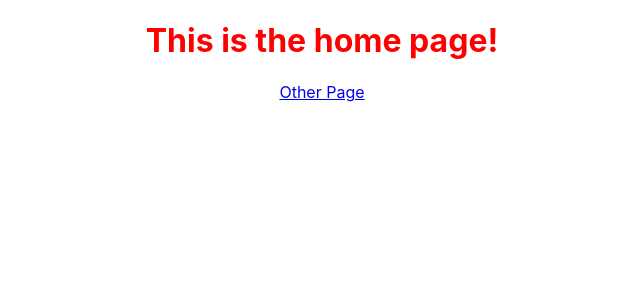
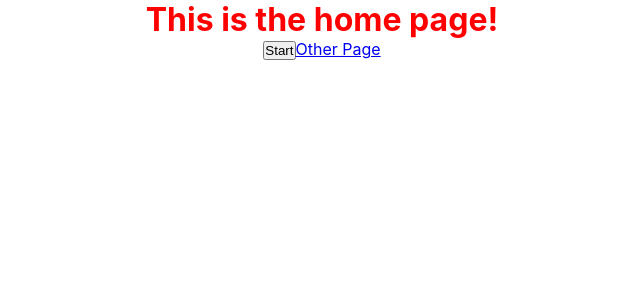
Before and after one commit to DarrenBaldwin07/PomoCypherVII, a React (Create React App) app: page / in a window 1280 px wide. Shown: the top 300 px of the page, without its empty margins (318-958 px from the left). Built offline with nearby package versions, Linux system fonts and the light colour scheme.

Commit message:
css and layout stuffs

```diff
--- /dev/null
+++ b/src/components/Layout.jsx
@@ -0,0 +1,10 @@
+
+const Layout = ({ children }) => {
+    return (
+        <div className="container">
+            {children}
+        </div>
+    )
+}
+
+export default Layout
--- a/src/index.css
+++ b/src/index.css
@@ -1,3 +1,14 @@
+:root {
+  --some-red-color: red;
+  --container-width: 1500px;
+}
+
+.container {
+  max-width: var(--container-width);
+  margin: 0 auto;
+  padding-left: 8%;
+  padding-right: 8%;
+}
 body {
   margin: 0;
   font-family: -apple-system, BlinkMacSystemFont, "Segoe UI", "Roboto", "Oxygen",
@@ -7,11 +18,17 @@
   -moz-osx-font-smoothing: grayscale;
 }
 
+* {
+  box-sizing: border-box;
+  margin: 0;
+  padding: 0;
+}
+
 code {
   font-family: source-code-pro, Menlo, Monaco, Consolas, "Courier New",
     monospace;
 }
 
 h1 {
-  color: red;
+  color: var(--some-red-color);
 }
--- a/src/index.js
+++ b/src/index.js
@@ -2,10 +2,12 @@
 import ReactDOM from 'react-dom';
 import './index.css';
 import App from './App';
-
+import Layout from './components/Layout'
 ReactDOM.render(
   <React.StrictMode>
-    <App />
+    <Layout>
+      <App />
+    </Layout>
   </React.StrictMode>,
   document.getElementById('root')
 );
--- a/src/pages/Home.jsx
+++ b/src/pages/Home.jsx
@@ -1,9 +1,12 @@
 import { Link } from "react-router-dom"
-
 const Home = () => {
+    const startTimer = () => {
+        console.log('CLICKED')
+    }
     return (
         <div>
             <h1>This is the home page!</h1>
+            <button onClick={startTimer}>Start</button>
             <Link to='/other'>Other Page</Link>
         </div>
     )
```
